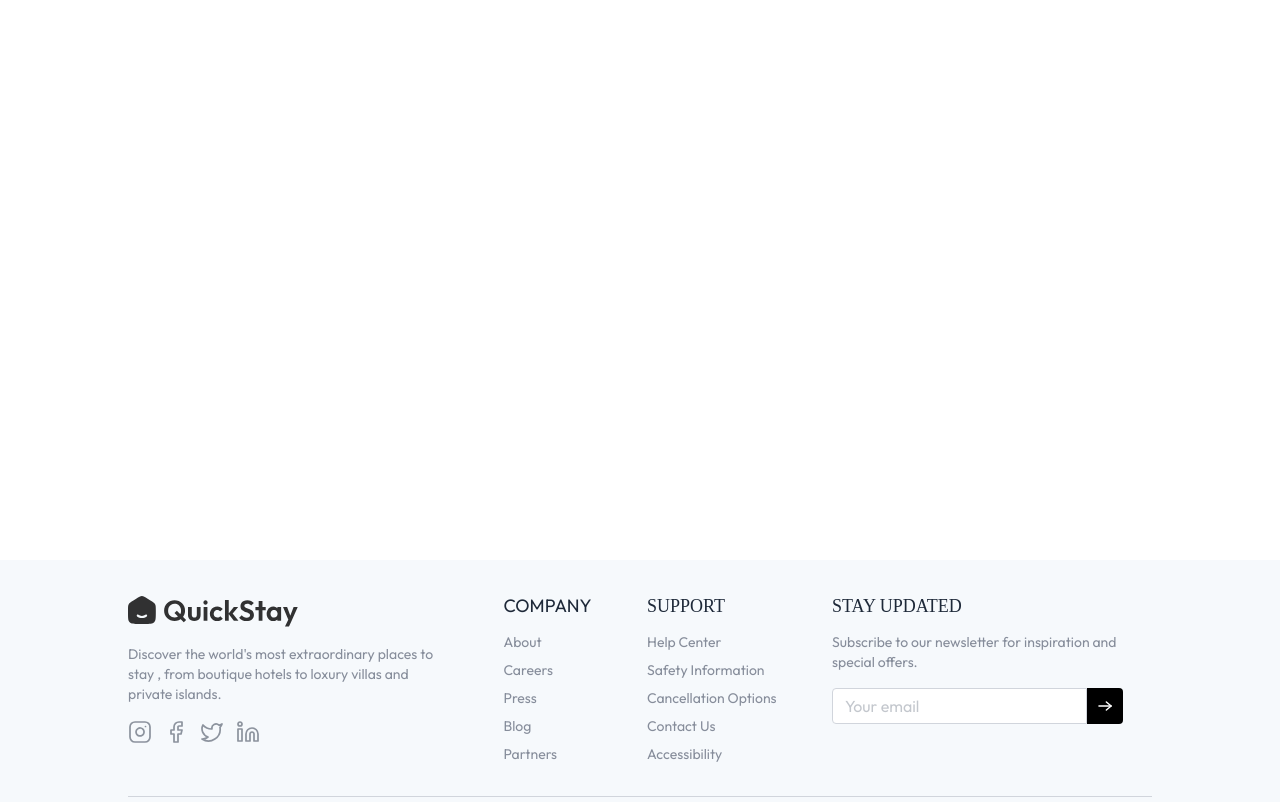
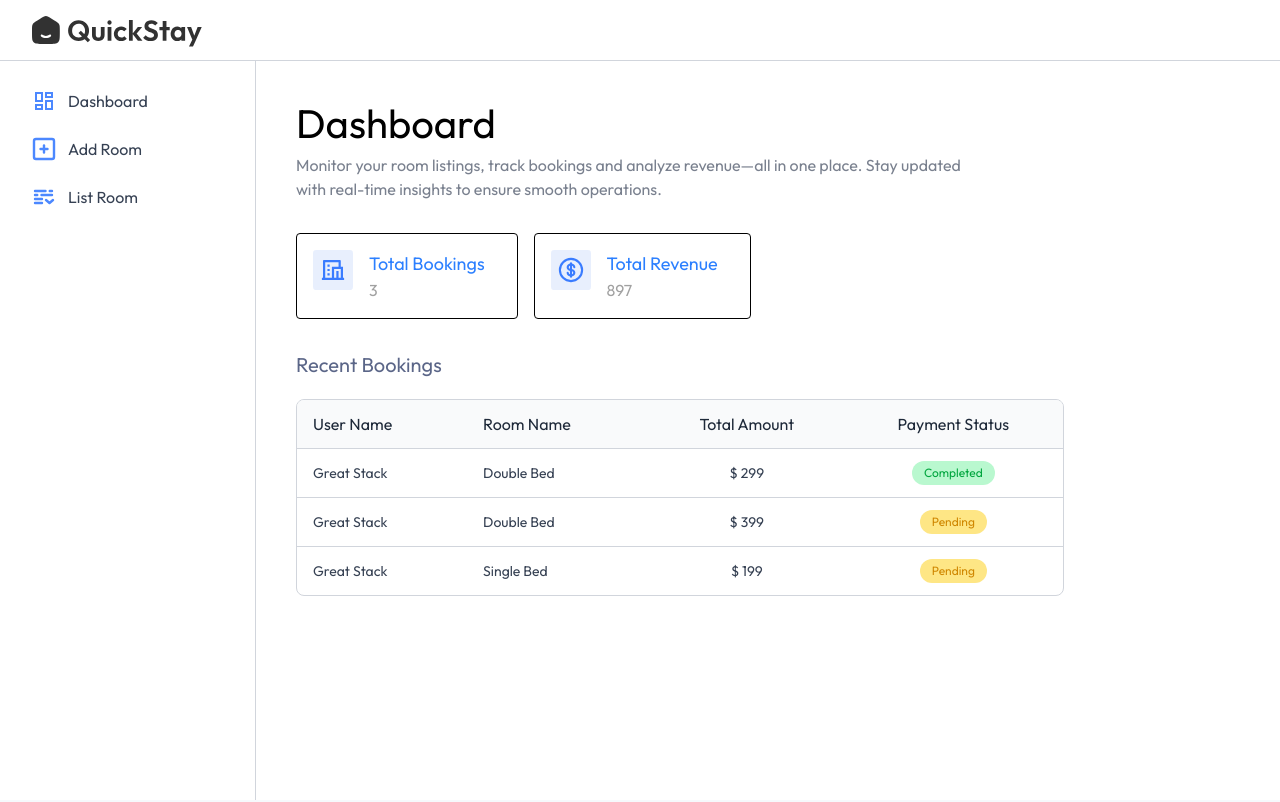
Before and after one commit to lioneldebarpan10/hotel_book_MERN, a React (Vite) app in the folder client/: page /owner in a window 1280 px wide. Shown: the top 802 px of the page. Built offline with nearby package versions, Linux system fonts and the light colour scheme; no server answers; a web font is replaced by a local one.

Commit message:
Admin Updated but bugs are still there

```diff
--- a/client/src/App.jsx
+++ b/client/src/App.jsx
@@ -1,35 +1,44 @@
-// We have to hid the nav bar when we visit Owner's dashboard
 import React from 'react'
-import Navbar from './components/Navbar.jsx';
-import { useLocation  , Routes , Route} from 'react-router-dom';
-import Home from './pages/Home.jsx';
-import AllRooms from './pages/AllRooms.jsx'
-import RoomDetails from './pages/RoomDetails.jsx';
-import MyBookings from './pages/MyBookings.jsx';
+import Navbar from './components/Navbar'
+import { Routes, useLocation } from 'react-router-dom'
+import { Route } from 'react-router-dom'
+import Home from './pages/Home'
 import Footer from './components/Footer'
+import AllRooms from './pages/AllRooms'
+import RoomDetails from './pages/RoomDetails'
+import MyBookings from './pages/MyBookings'
 import HotelReg from './components/HotelReg'
+import Layout from './pages/hotelOwner/Layout'
+import Dashboard from './pages/hotelOwner/Dashboard'
+import AddRoom from './pages/hotelOwner/AddRoom'
+import ListRoom from './pages/hotelOwner/ListRoom'
 
 const App = () => {
+  const isOwnerPath = useLocation().pathname.includes("owner");
+  return (
+    <div>
+      {!isOwnerPath && <Navbar/>}
+      {false && <HotelReg/>}
+      <div className='min-h-[70vh]'>
+        <Routes>
+          <Route path='/' element={<Home/>}/>
+          <Route path='/rooms' element={<AllRooms/>}/>
 
-  const isOwnerPath = useLocation().pathname.includes("owner"); // Check if the current path includes "owner"
-  return(
-    <div>
-      {!isOwnerPath && <Navbar />} {/*When the user is on the owner dashboard, hide the navbar */}
-      {false && <HotelReg /> }
-      <div className = "min-h-[70vh]">
-        <Routes>
-          <Route path = '/' element = {<Home />}/>
-          <Route path = '/rooms' element = {<AllRooms />}/>
-          <Route path = '/rooms/:id' element = {<RoomDetails />} />
-          <Route path = '/my-bookings' element= {<MyBookings />} />
+          <Route path='/rooms/:id' element={<RoomDetails/>}/>
 
+          <Route path='/my-bookings' element={<MyBookings/>}/>
+
+          <Route path='/owner' element={<Layout/>}>
+            <Route index element={<Dashboard/>}/>
+            <Route path='add-room' element={<AddRoom/>}/>
+            <Route path='list-room' element={<ListRoom/>}/>
+          </Route>
         </Routes>
 
-
       </div>
-      <Footer />
-
+      <Footer/>
     </div>
   )
 }
-export default App;
+
+export default App
--- a/client/src/components/hotelOwner/Sidebar.jsx
+++ b/client/src/components/hotelOwner/Sidebar.jsx
@@ -8,7 +8,7 @@ const Sidebar = () => {
 
       {name: "Add Room" , path: "/add-room" , icon: assets.addIcon},
 
-      {name: "List Room", path: "/list-room" , icon: assets.dashboardIcon}
+      {name: "List Room", path: "/list-room" , icon: assets.listIcon}
    ]
    return (
       <div className='md:w-64 w-16 border-r h-full text-base border-gray-300 pt-4 flex flex-col transition-all duration-300'>
--- a/client/src/pages/hotelOwner/AddRoom.jsx
+++ b/client/src/pages/hotelOwner/AddRoom.jsx
@@ -0,0 +1,73 @@
+import React, { useState } from 'react'
+import Title from '../../components/Title'
+import { assets } from '../../assets/assets'
+
+const AddRoom = () => {
+
+  const [images , setimages] = useState({
+    1: null,
+    2: null,
+    3: null,
+    4: null
+   })
+
+   const [input , setInputs] = useState({
+    roomType : '',
+    pricePerNight : 0,
+    amentities : {
+      'Free Wifi' : false,
+      'Free Breakfast' : false,
+      'Room Services' : false,
+      'Mountain View' : false,
+      'Pool Access' : false
+    }
+   })
+  return (
+    <form>
+      <Title align='left' font='outfit'  title='Add Room' subTitle='Fill in the details carefully and accurate room details , pricing, and amentities, to enhance the user booking experience.'/>
+
+      <p className='text-gray-800 mt-10'>Images</p>
+
+      <div className='grid grid-cols-2 sm:flex gap-4 my-2 flex-wrap'>
+        {Object.keys(images).map((key)=>(
+          <label htmlFor={`roomImage${key}`}key={key}>
+            <img className='max-h-13 cursor-pointer opacity-80' src={images[key]?URL.createObjectURL(images[key]) : assets.uploadArea} alt="" />
+            <input type="file" accept='images/*' id={`roomImage${key}`} hidden onChange={e=>setimages({...images , [key] : e.target.files[0]})}/>
+          </label>
+        ))}
+      </div>
+
+      <div className='w-full flex max-sm:flex-col sm:gap-4 mt-4'>
+        <div className='flex-1 max-w-48'>
+          <p className='text-gray-800 mt-4'>Room Type</p>
+          <select value={input.roomType} onChange={e=> setInputs({...inputs , roomType:e.target.value})} className='border opacity-70 border-gray-300 mt-1 rounded p-2 w-full'>
+            <option value="">Select Room Type</option>
+            <option value="Single Bed">Select Single Bed</option>
+            <option value="Double Bed">Double Bed</option>
+            <option value="Luxury Bed">Luxury Room</option>
+            <option value="Family Suite">Family Suite</option>
+          </select>
+        </div>
+        <div>
+          <p className='mt-4 text-gray-800'>
+            Price <span className='text-xs'>/night</span>
+          </p>
+          <input type='number' placeholder='0' className='border border-gray-300 mt-1 rounded p-2 w-24' value={input.pricePerNight} onChange={e=>setInputs({...input,pricePerNight:e.target.value})}/>
+          </div>
+        </div>
+
+        <p className='text-gray-800 mt-4'>Amenities</p>
+        <div className='flex flex-col flex-wrap mt-1 text-gray-400 max-w-sm'>
+          {Object.keys(input.amentities).map((amenity,index)=>(
+          <div key={index}>
+            <input type='checkbox' id={`amenities${index+1}`} checked= {input.amentities[amenity]} onChange={()=>setInputs({...input , amentities:{...input.amentities,[amenity] : !input.amentities[amenity]}})}/>
+            <label htmlFor={`amenities${index+1}`}>   { amenity }</label>
+          </div>
+          ))}
+        </div>
+        <button className='bg-primary text-white px-8 py-2 rounded mt-8'>Add Room</button>
+    </form>
+  )
+}
+
+export default AddRoom
--- a/client/src/pages/hotelOwner/Dashboard.jsx
+++ b/client/src/pages/hotelOwner/Dashboard.jsx
@@ -0,0 +1,77 @@
+import React, { useState } from 'react'
+import Title from '../../components/Title'
+import { assets, dashboardDummyData } from '../../assets/assets'
+
+const Dashboard = () => {
+  const [DashboardData, setDashboardData] = useState(dashboardDummyData)
+
+  return (
+    <div>
+      <Title
+        align='left'
+        font='outfit'
+        title='Dashboard'
+        subTitle='Monitor your room listings, track bookings and analyze revenue—all in one place. Stay updated with real-time insights to ensure smooth operations.'
+      />
+
+      <div className='flex gap-4 my-8'>
+        <div className='bg-primary/3 border border-primary/10 rounded flex p-4 pr-8'>
+          <img src={assets.totalBookingIcon} alt="" className='max-sm:hidden h-10' />
+          <div className='flex flex-col sm:ml-4 font-medium'>
+            <p className='text-blue-500 text-lg'>Total Bookings</p>
+            <p className='text-neutral-400 text-base'>{DashboardData.totalBookings}</p>
+          </div>
+        </div>
+
+        <div className='bg-primary/3 border border-primary/10 rounded flex p-4 pr-8'>
+          <img src={assets.totalRevenueIcon} alt="" className='max-sm:hidden h-10' />
+          <div className='flex flex-col sm:ml-4 font-medium'>
+            <p className='text-blue-500 text-lg'>Total Revenue</p>
+            <p className='text-neutral-400 text-base'>{DashboardData.totalRevenue}</p>
+          </div>
+        </div>
+      </div>
+
+      <h2 className='text-xl text-blue-950/70 font-medium mb-5'>Recent Bookings</h2>
+
+      <div className='w-full max-w-3xl text-left border border-gray-300 rounded-lg max-h-80 overflow-y-scroll'>
+        <table className='w-full'>
+          <thead className='bg-gray-50'>
+            <tr>
+              <th className='py-3 px-4 text-gray-800 font-medium'>User Name</th>
+              <th className='py-3 px-4 text-gray-800 font-medium max-sm:hidden'>Room Name</th>
+              <th className='py-3 px-4 text-gray-800 font-medium text-center'>Total Amount</th>
+              <th className='py-3 px-4 text-gray-800 font-medium text-center'>Payment Status</th>
+            </tr>
+          </thead>
+
+          <tbody className='text-sm'>
+            {DashboardData.bookings.map((item, index) => (
+              <tr key={index}>
+                <td className='py-3 px-4 text-gray-700 border-t border-gray-300'>
+                  {item.user.username}
+                </td>
+
+                <td className='py-3 px-4 text-gray-700 border-t border-gray-300 max-sm:hidden'>
+                  {item.room.roomType}
+                </td>
+
+                <td className='py-3 px-4 text-gray-700 border-t border-gray-300 text-center'>
+                  $ {item.totalPrice}
+                </td>
+
+                <td className='py-3 px-4 border-t border-gray-300 text-center'>
+                  <button className={`py-1 px-3 text-xs rounded-full ${item.isPaid ? 'bg-green-200 text-green-600' : 'bg-amber-200 text-yellow-600'}`}>
+                    {item.isPaid ? 'Completed' : 'Pending'}
+                  </button>
+                </td>
+              </tr>
+            ))}
+          </tbody>
+        </table>
+      </div>
+    </div>
+  )
+}
+
+export default Dashboard
--- a/client/src/pages/hotelOwner/Layout.jsx
+++ b/client/src/pages/hotelOwner/Layout.jsx
@@ -0,0 +1,21 @@
+import React from 'react'
+import Navbar from '../../components/hotelOwner/Navbar'
+import Sidebar from '../../components/hotelOwner/Sidebar'
+import { Outlet } from 'react-router-dom'
+
+
+const Layout = () => {
+   return (
+      <div className='flex flex-col h-screen'>
+         <Navbar />
+         <div className='flex h-full'>
+            <Sidebar />
+            <div className='flex-1 p-4 pt-10 md:px-10 h-full'>
+               <Outlet />
+            </div>
+         </div>
+      </div>
+   )
+}
+
+export default Layout
--- a/client/src/pages/hotelOwner/ListRoom.jsx
+++ b/client/src/pages/hotelOwner/ListRoom.jsx
@@ -0,0 +1,62 @@
+import React, { useState } from 'react'
+import Title from '../../components/Title';
+import { roomsDummyData } from '../../assets/assets';
+
+const ListRoom = () => {
+   const [rooms, setRooms] = useState(roomsDummyData);
+
+   return (
+      <div>
+         <Title
+            align='left'
+            font='outfit'
+            title='Room Listings'
+            subTitle='View, edit, or manage all listed rooms. Keep the information up-to-date to provide the best experience for users.'
+         />
+
+         <p className='text-gray-500 mt-8'>All Rooms</p>
+
+         <div className='w-full max-w-3xl text-left border border-gray-300 rounded-lg max-h-80 overflow-y-scroll mt-3'>
+            <table className='w-full'>
+               <thead className='bg-gray-50'>
+                  <tr>
+                     <th className='py-3 px-4 text-gray-800 font-medium text-left'>Name</th>
+                     <th className='py-3 px-4 text-gray-800 font-medium max-sm:hidden text-left'>Facility</th>
+                     <th className='py-3 px-4 text-gray-800 font-medium text-center'>Price / night</th>
+                     <th className='py-3 px-4 text-gray-800 font-medium text-center'>Actions</th>
+                  </tr>
+               </thead>
+
+               <tbody className='text-sm'>
+                  {rooms.map((item, index) => (
+                     <tr key={index}>
+                        <td className='py-3 px-4 text-gray-700 border-t border-gray-300 text-left'>
+                           {item.roomType}
+                        </td>
+
+                        <td className='py-3 px-4 text-gray-700 border-t border-gray-300 max-sm:hidden text-left'>
+                           {item.amenities.join(', ')}
+                        </td>
+
+                        <td className='py-3 px-4 text-gray-700 border-t border-gray-300 text-center'>
+                           ${item.pricePerNight}
+                        </td>
+
+                        <td className='py-3 px-4 text-gray-700 border-t border-gray-300 text-sm text-red-500 text-center'>
+                           <label htmlFor="" className='relative inline-flex items-center cursor-pointer text-gray-900 gap-3'>
+                              <input type="checkbox" className='sr-only peer' checked={item.isAvailable} />
+                              <div className='w-12 h-7 bg-slate-300 rounded-full peer peer-checked:bg-blue-600 transition-colors duration-200'>
+                                 <span className='dot absolute left-1 top-1 w-5 h-5 bg-white rounded-full transition-transform duration-200 ease-in-out peer-checked:translate-x-5'></span>
+                              </div>
+                           </label>
+                        </td>
+                     </tr>
+                  ))}
+               </tbody>
+            </table>
+         </div>
+      </div>
+   )
+}
+
+export default ListRoom
```
